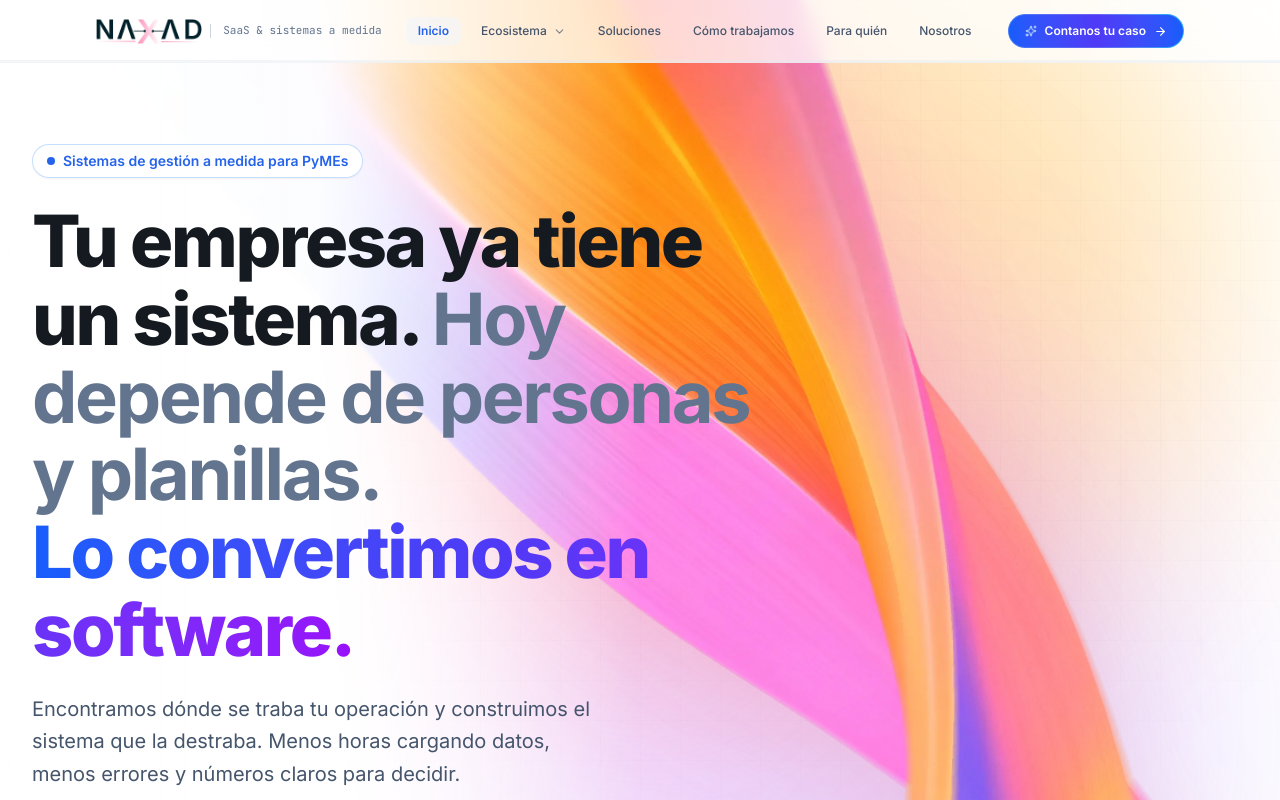
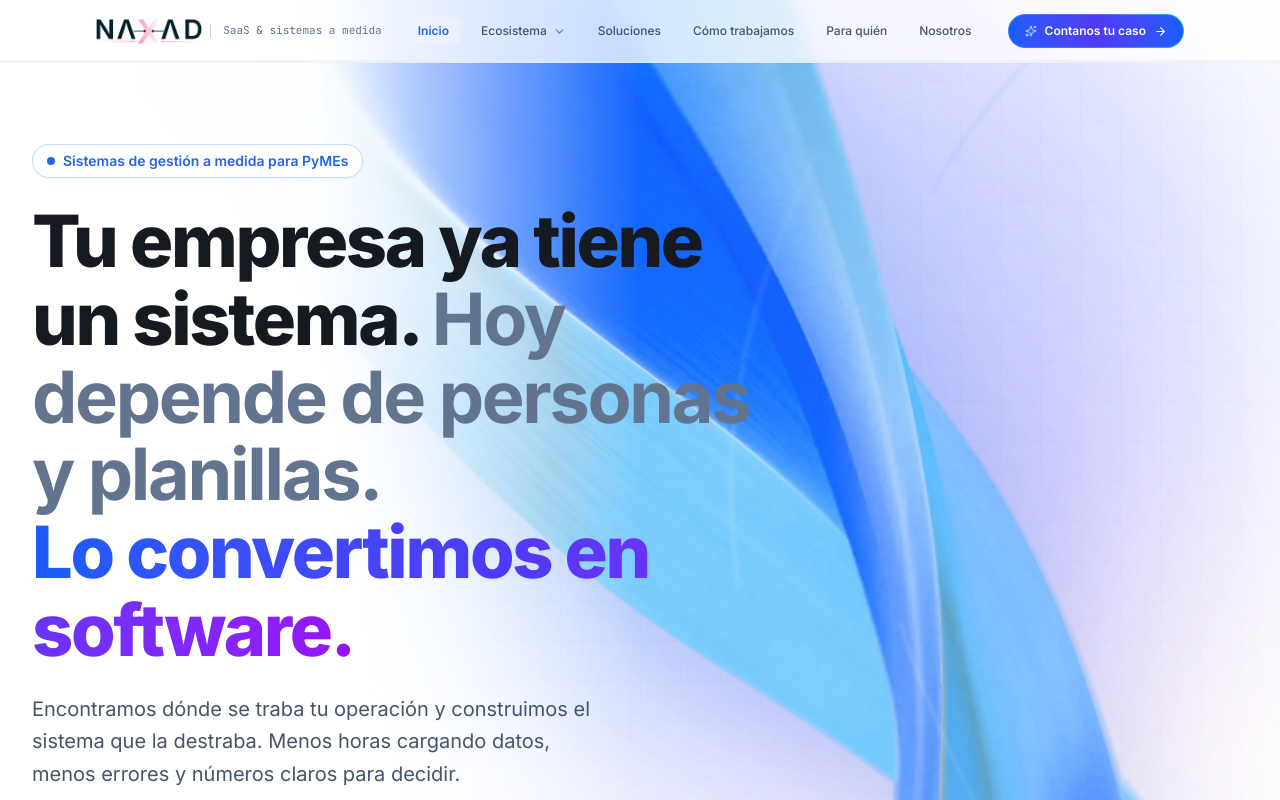
Before and after one commit to naxadsas-sistem/PW-NAXAD, a Next.js app: page / in a window 1280 px wide. Shown: the top 800 px of the page. Built offline with nearby package versions, Linux system fonts and the light colour scheme.

Commit message:
feat(hero): aplicar cinta 3D con colores de marca NAXAD y flujo ascendente continuo

```diff
--- a/src/app/globals.css
+++ b/src/app/globals.css
@@ -339,20 +339,63 @@ h1, h2, h3, h4, .font-heading {
 .animate-gradient-2 { animation: gradient-2 25s ease-in-out infinite; }
 .animate-gradient-3 { animation: gradient-3 22s ease-in-out infinite; }
 
-/* Animación suave para la cinta 3D Stripe */
-@keyframes aurora-ribbon {
-  0%, 100% {
-    transform: translate3d(0, 0, 0) scale(1) rotate(0deg);
+/* Animación de flujo continuo ascendente para la cinta 3D NAXAD */
+@keyframes ribbon-upward-flow {
+  0% {
+    transform: translate3d(0, 24px, 0) scale(0.99) rotate(0deg);
   }
-  33% {
-    transform: translate3d(8px, -12px, 0) scale(1.015) rotate(0.4deg);
+  50% {
+    transform: translate3d(-8px, -18px, 0) scale(1.015) rotate(0.4deg);
   }
-  66% {
-    transform: translate3d(-6px, 10px, 0) scale(0.99) rotate(-0.3deg);
+  100% {
+    transform: translate3d(0, 24px, 0) scale(0.99) rotate(0deg);
   }
 }
 
-.animate-aurora-ribbon {
-  animation: aurora-ribbon 16s ease-in-out infinite;
+.animate-ribbon-upward {
+  animation: ribbon-upward-flow 18s cubic-bezier(0.45, 0.05, 0.55, 0.95) infinite;
   will-change: transform;
 }
+
+/* Haz de luz ascendente que viaja por la cinta creando el efecto de corriente continua */
+@keyframes light-stream-upward {
+  0% {
+    transform: translate3d(30%, 80%, 0) rotate(-28deg);
+    opacity: 0;
+  }
+  20% {
+    opacity: 0.5;
+  }
+  80% {
+    opacity: 0.5;
+  }
+  100% {
+    transform: translate3d(-30%, -80%, 0) rotate(-28deg);
+    opacity: 0;
+  }
+}
+
+.animate-stream-upward {
+  animation: light-stream-upward 8.5s ease-in-out infinite;
+  will-change: transform, opacity;
+}
+
+/* Pulso ascendente que viaja por las aristas de curvatura */
+@keyframes pulse-stroke-up {
+  0% {
+    stroke-dashoffset: 800;
+    opacity: 0.15;
+  }
+  50% {
+    opacity: 0.65;
+  }
+  100% {
+    stroke-dashoffset: 0;
+    opacity: 0.15;
+  }
+}
+
+.animate-stroke-up {
+  stroke-dasharray: 400 400;
+  animation: pulse-stroke-up 9s linear infinite;
+}
--- a/src/components/home/StripeRibbonBackground.tsx
+++ b/src/components/home/StripeRibbonBackground.tsx
@@ -36,7 +36,7 @@ export function StripeRibbonBackground({
       className={`pointer-events-none absolute inset-0 z-0 overflow-hidden select-none bg-white ${className}`}
       aria-hidden="true"
     >
-      {/* 1. Rejilla arquitectónica punteada y sutil (Firma de Stripe) */}
+      {/* 1. Rejilla arquitectónica punteada sutil (estilo Stripe / Linear) */}
       <div
         className="absolute inset-0 bg-[linear-gradient(to_right,#80808008_1px,transparent_1px),linear-gradient(to_bottom,#80808008_1px,transparent_1px)] bg-[size:40px_40px] pointer-events-none"
         style={{
@@ -45,7 +45,7 @@ export function StripeRibbonBackground({
         }}
       />
 
-      {/* 2. Orbes de atmósfera cálida que irradian detrás de la cinta */}
+      {/* 2. Orbes de atmósfera con la paleta de marca NAXAD (Azul Eléctrico + Celeste Cielo + Coral sutil) */}
       <div
         className="absolute inset-0 pointer-events-none transition-transform duration-100 ease-out"
         style={{
@@ -53,17 +53,17 @@ export function StripeRibbonBackground({
           willChange: "transform",
         }}
       >
-        {/* Resplandor ámbar / naranja superior */}
-        <div className="absolute -top-24 right-[-10%] sm:right-[5%] w-[34rem] sm:w-[48rem] h-[34rem] sm:h-[48rem] bg-gradient-to-bl from-amber-400/35 via-orange-400/25 to-transparent rounded-full blur-[110px] pointer-events-none" />
+        {/* Resplandor Azul Eléctrico NAXAD (#2563EB) superior derecho */}
+        <div className="absolute -top-20 right-[-8%] sm:right-[4%] w-[34rem] sm:w-[48rem] h-[34rem] sm:h-[48rem] bg-gradient-to-bl from-blue-600/28 via-indigo-600/20 to-transparent rounded-full blur-[120px] pointer-events-none" />
 
-        {/* Resplandor rosa coral central */}
-        <div className="absolute top-[18%] right-[10%] sm:right-[18%] w-[28rem] sm:w-[40rem] h-[28rem] sm:h-[40rem] bg-gradient-to-br from-rose-500/30 via-pink-400/20 to-transparent rounded-full blur-[100px] pointer-events-none" />
+        {/* Resplandor Celeste Cielo NAXAD (#8BC7F5) central */}
+        <div className="absolute top-[16%] right-[12%] sm:right-[18%] w-[28rem] sm:w-[40rem] h-[28rem] sm:h-[40rem] bg-gradient-to-br from-sky-400/28 via-blue-500/18 to-transparent rounded-full blur-[110px] pointer-events-none" />
 
-        {/* Resplandor violeta e índigo profundo */}
-        <div className="absolute top-[35%] right-[-5%] sm:right-[8%] w-[32rem] sm:w-[46rem] h-[32rem] sm:h-[46rem] bg-gradient-to-tl from-indigo-500/30 via-purple-500/20 to-transparent rounded-full blur-[120px] pointer-events-none" />
+        {/* Resplandor Coral NAXAD (#E76F73) sutil en la arista inferior */}
+        <div className="absolute top-[32%] right-[-4%] sm:right-[6%] w-[26rem] sm:w-[38rem] h-[26rem] sm:h-[38rem] bg-gradient-to-tl from-rose-500/18 via-indigo-600/15 to-transparent rounded-full blur-[120px] pointer-events-none" />
       </div>
 
-      {/* 3. La Cinta 3D Satinada Auténtica de Stripe con animación suave y parallax */}
+      {/* 3. La Cinta 3D Satinada con Colores de Marca NAXAD y Flujo Ascendente Continuo */}
       <div
         className="absolute -top-[5%] sm:top-[-3%] right-[-32%] sm:right-[-18%] lg:right-[-8%] xl:right-[-2%] 2xl:right-[2%] w-[680px] sm:w-[960px] lg:w-[1260px] xl:w-[1440px] h-[750px] sm:h-[950px] lg:h-[1100px] pointer-events-none transition-transform duration-100 ease-out flex items-center justify-end"
         style={{
@@ -71,15 +71,65 @@ export function StripeRibbonBackground({
           willChange: "transform",
         }}
       >
-        <div className="relative w-full h-full animate-aurora-ribbon">
+        <div className="relative w-full h-full animate-ribbon-upward">
+          {/* Asset 3D de alta definición en azul zafiro y celeste NAXAD */}
           <Image
-            src="/brand/stripe-wave.webp"
+            src="/brand/naxad-wave.webp"
             alt=""
             fill
             priority
             sizes="(max-width: 768px) 100vw, 1440px"
-            className="object-contain object-right-top select-none pointer-events-none drop-shadow-[0_24px_60px_rgba(244,63,94,0.14)]"
+            className="object-contain object-right-top select-none pointer-events-none drop-shadow-[0_24px_60px_rgba(37,99,235,0.18)]"
           />
+
+          {/* Haz de luz ascendente continuo (Shimmer stream de abajo hacia arriba) */}
+          <div className="absolute inset-0 pointer-events-none overflow-hidden mix-blend-overlay">
+            <div
+              className="w-full h-full animate-stream-upward"
+              style={{
+                background: "linear-gradient(to top right, transparent 35%, rgba(255,255,255,0.45) 50%, rgba(139,199,245,0.3) 65%, transparent 75%)",
+              }}
+            />
+          </div>
+
+          {/* Trazos de satén con pulso de luz ascendente que recorren la curvatura 3D */}
+          <svg
+            className="absolute inset-0 w-full h-full pointer-events-none mix-blend-screen opacity-60"
+            viewBox="0 0 1000 1000"
+            fill="none"
+            xmlns="http://www.w3.org/2000/svg"
+          >
+            {/* Arista de luz ascendente a lo largo de la cresta */}
+            <path
+              d="M950 50 C 780 200, 680 420, 850 750 C 920 880, 960 920, 1000 950"
+              stroke="url(#naxadSheenStream)"
+              strokeWidth="3.5"
+              strokeLinecap="round"
+              className="animate-stroke-up filter blur-[1.5px]"
+            />
+            {/* Reflejo secundario en la torsión central */}
+            <path
+              d="M820 0 C 650 250, 560 480, 720 800 C 790 920, 840 980, 900 1000"
+              stroke="url(#naxadSheenWhite)"
+              strokeWidth="2.5"
+              strokeLinecap="round"
+              className="animate-stroke-up filter blur-[2px]"
+              style={{ animationDelay: "-4.5s" }}
+            />
+
+            <defs>
+              <linearGradient id="naxadSheenStream" x1="0%" y1="100%" x2="0%" y2="0%">
+                <stop offset="0%" stopColor="#8BC7F5" stopOpacity="0.2" />
+                <stop offset="50%" stopColor="#FFFFFF" stopOpacity="0.85" />
+                <stop offset="100%" stopColor="#2563EB" stopOpacity="0.3" />
+              </linearGradient>
+              <linearGradient id="naxadSheenWhite" x1="0%" y1="100%" x2="0%" y2="0%">
+                <stop offset="0%" stopColor="#2563EB" stopOpacity="0.1" />
+                <stop offset="50%" stopColor="#FFFFFF" stopOpacity="0.9" />
+                <stop offset="100%" stopColor="#8BC7F5" stopOpacity="0.2" />
+              </linearGradient>
+            </defs>
+          </svg>
         </div>
       </div>
 
```
Also changed, not shown: public/brand/naxad-wave.webp (added).
